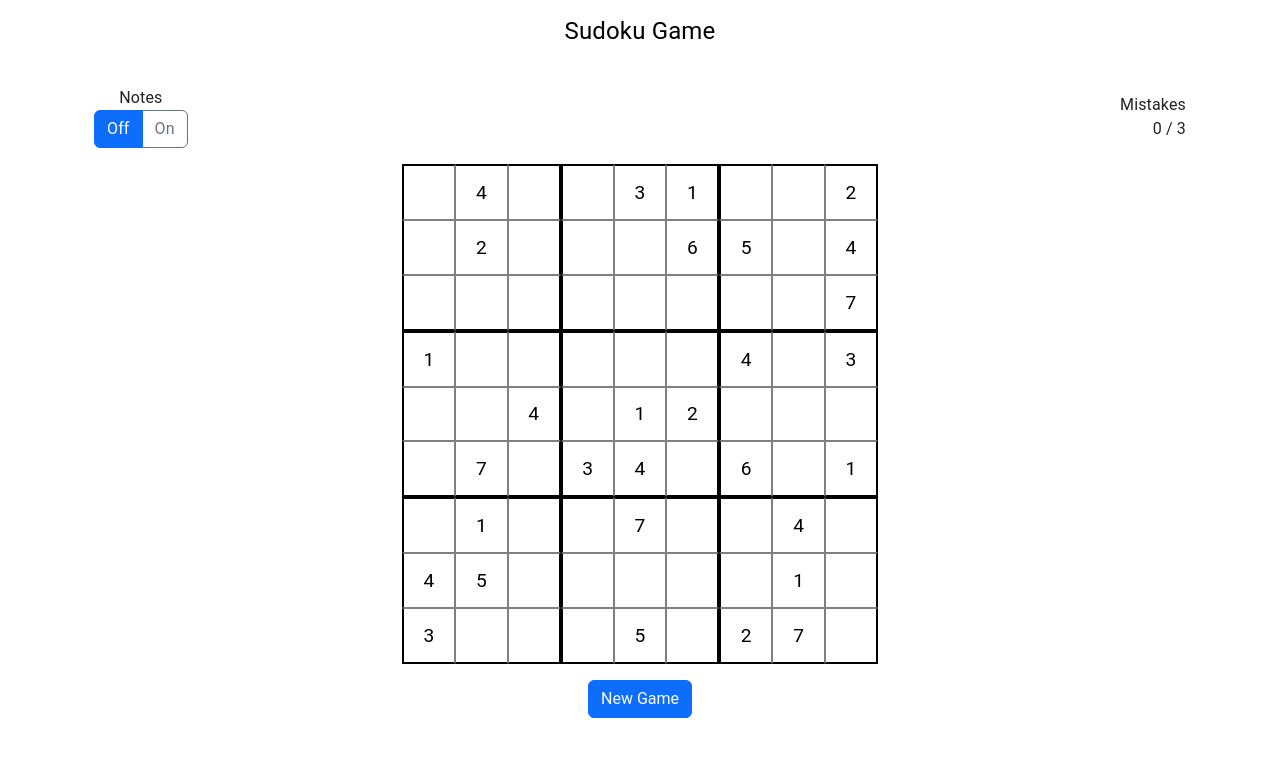
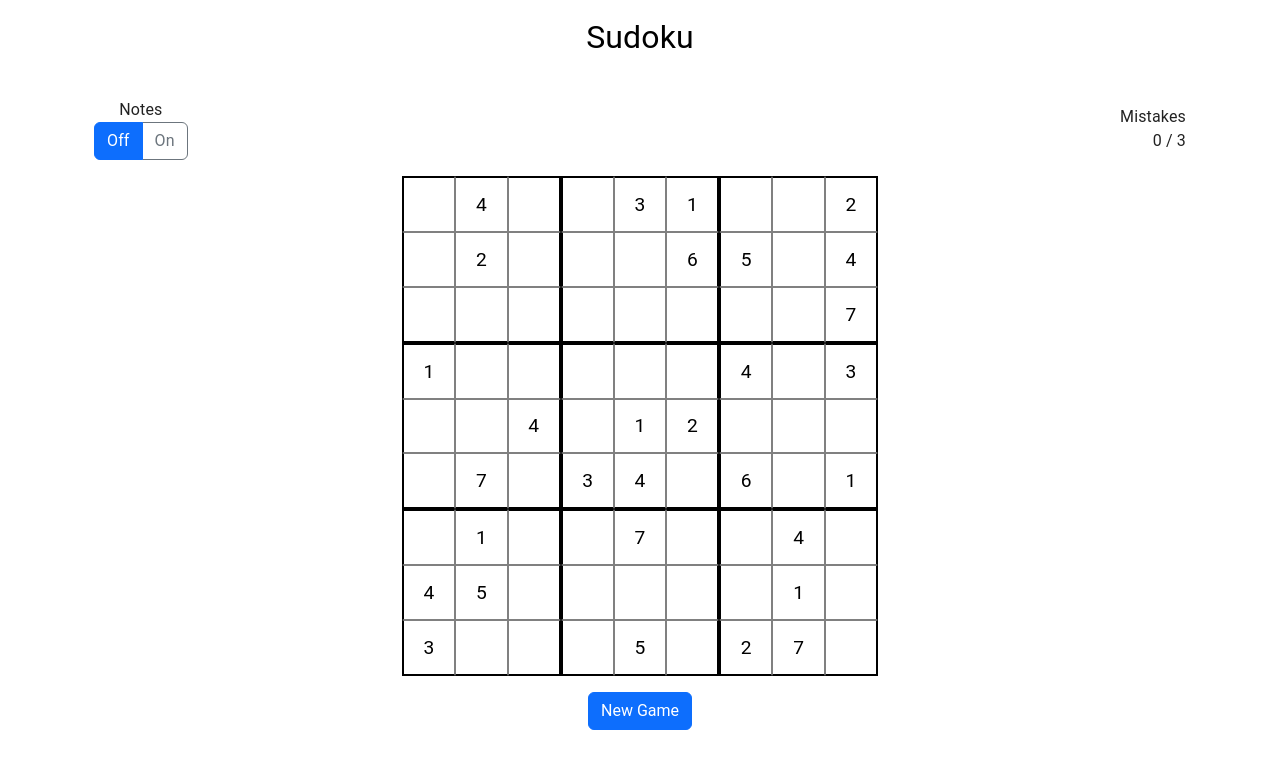
Before and after one commit to 1337fl0w/react-sudoku, a React (Vite) app: page /gameview in a window 1280 px wide. Shown: the top 768 px of the page. Built offline with nearby package versions, Linux system fonts and the light colour scheme.

Commit message:
Removed MistakeCounter component

```diff
--- a/src/components/AppBar.tsx
+++ b/src/components/AppBar.tsx
@@ -12,6 +12,7 @@ const AppBarComponent = () => {
 
   useEffect(() => {
     setGameSaved(isGameSaved());
+    // eslint-disable-next-line react-hooks/exhaustive-deps
   }, [localStorage.getItem("sudoku-game-state")]);
 
   const handleClose = () => setShow(false);
@@ -41,10 +42,10 @@ const AppBarComponent = () => {
               cursor: "pointer",
               width: "100%",
               textAlign: "center",
-              fontSize: "1.5rem",
+              fontSize: "2rem",
             }}
           >
-            Sudoku Game
+            Sudoku
           </Navbar.Brand>
         </Container>
         <Navbar.Offcanvas
@@ -55,18 +56,7 @@ const AppBarComponent = () => {
           onHide={handleClose}
           style={{ textAlign: "center" }}
         >
-          <Offcanvas.Header closeButton>
-            <Offcanvas.Title
-              id="offcanvasNavbarLabel"
-              style={{
-                width: "100%",
-                textAlign: "center",
-                fontSize: "1.5rem",
-              }}
-            >
-              Menu
-            </Offcanvas.Title>
-          </Offcanvas.Header>
+          <Offcanvas.Header closeButton></Offcanvas.Header>
           <Offcanvas.Body
             className="d-flex flex-column justify-content-start align-items-center"
             style={{ paddingTop: "10rem" }}
```
Also changed, not shown: src/components/MistakesCounter.tsx (deleted, +0 -13 lines).
